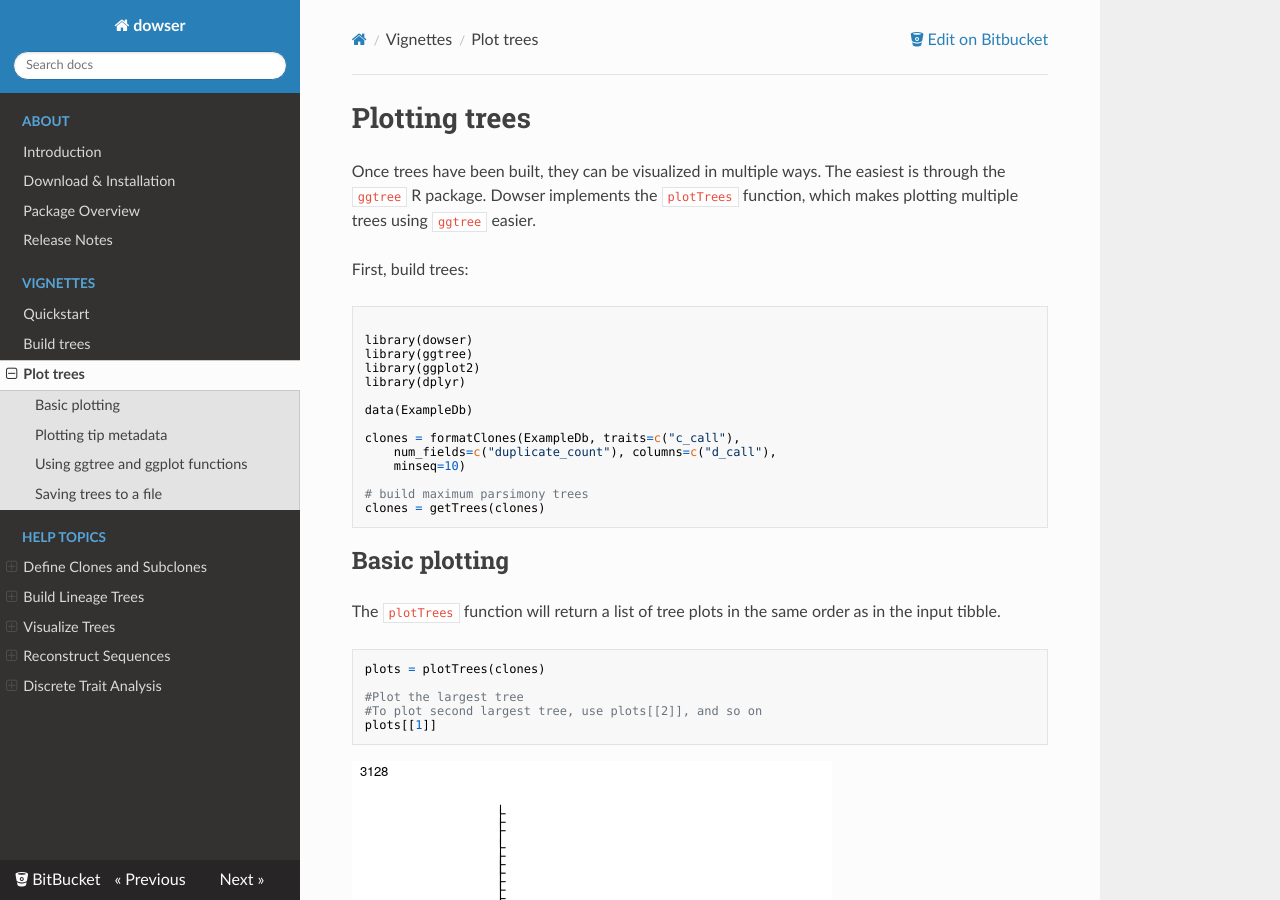
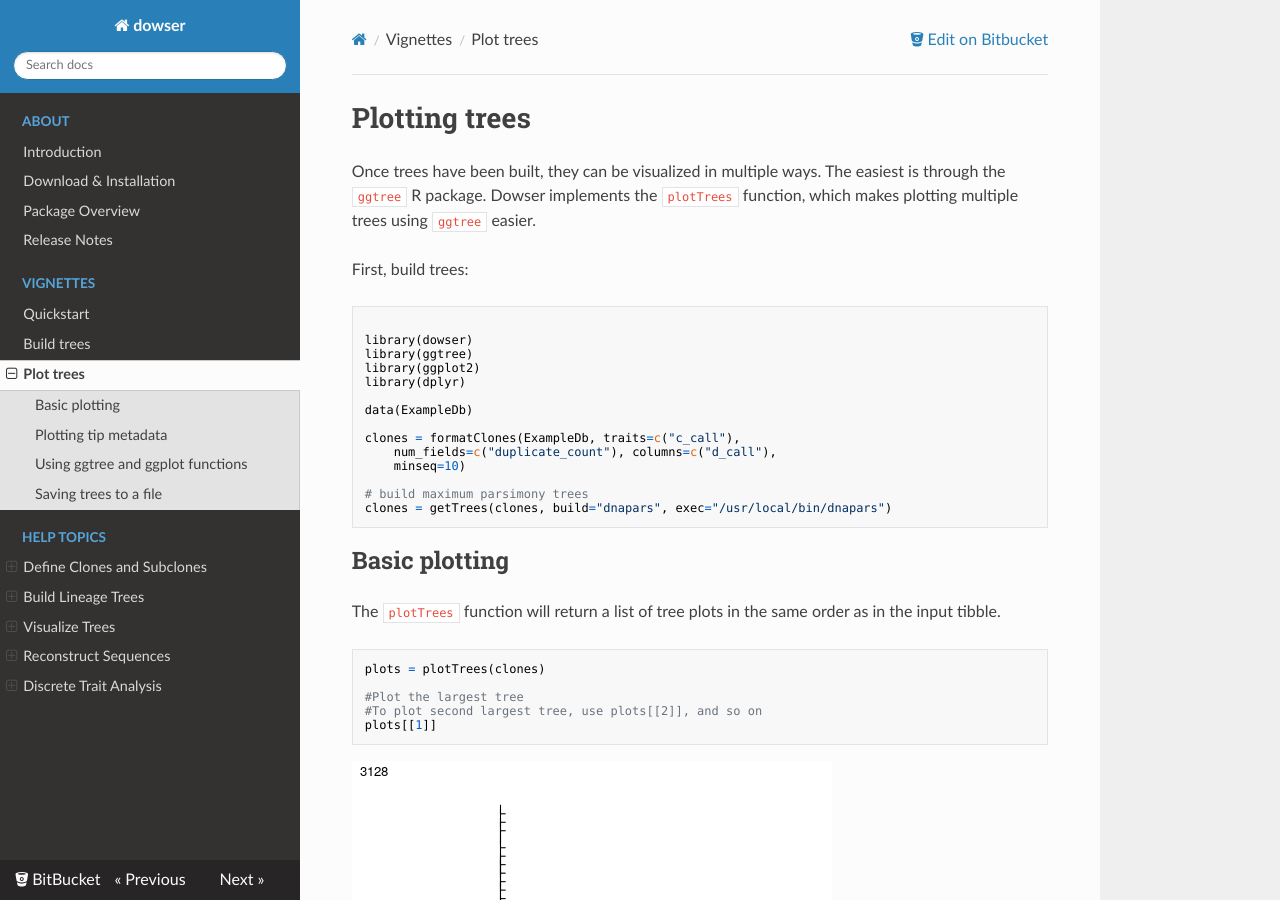
Before and after one commit to immcantation/dowser, an MkDocs documentation site: the page built from docs/vignettes/Plotting-Trees-Vignette.md, in a window 1280 px wide and 900 px high. Built offline with MkDocs 1.6.1, drawn with Linux system fonts in a browser that asks for light colours; nearby versions of some CDN libraries; old or Windows-style settings are respelled for this version of MkDocs.

Commit message:
phangorn warning2

````diff
--- a/docs/vignettes/Plotting-Trees-Vignette.md
+++ b/docs/vignettes/Plotting-Trees-Vignette.md
@@ -18,7 +18,7 @@ clones = formatClones(ExampleDb, traits=c("c_call"),
     minseq=10)
 
 # build maximum parsimony trees
-clones = getTrees(clones)
+clones = getTrees(clones, build="dnapars", exec="/usr/local/bin/dnapars")
 ```
 
 ## Basic plotting
````
